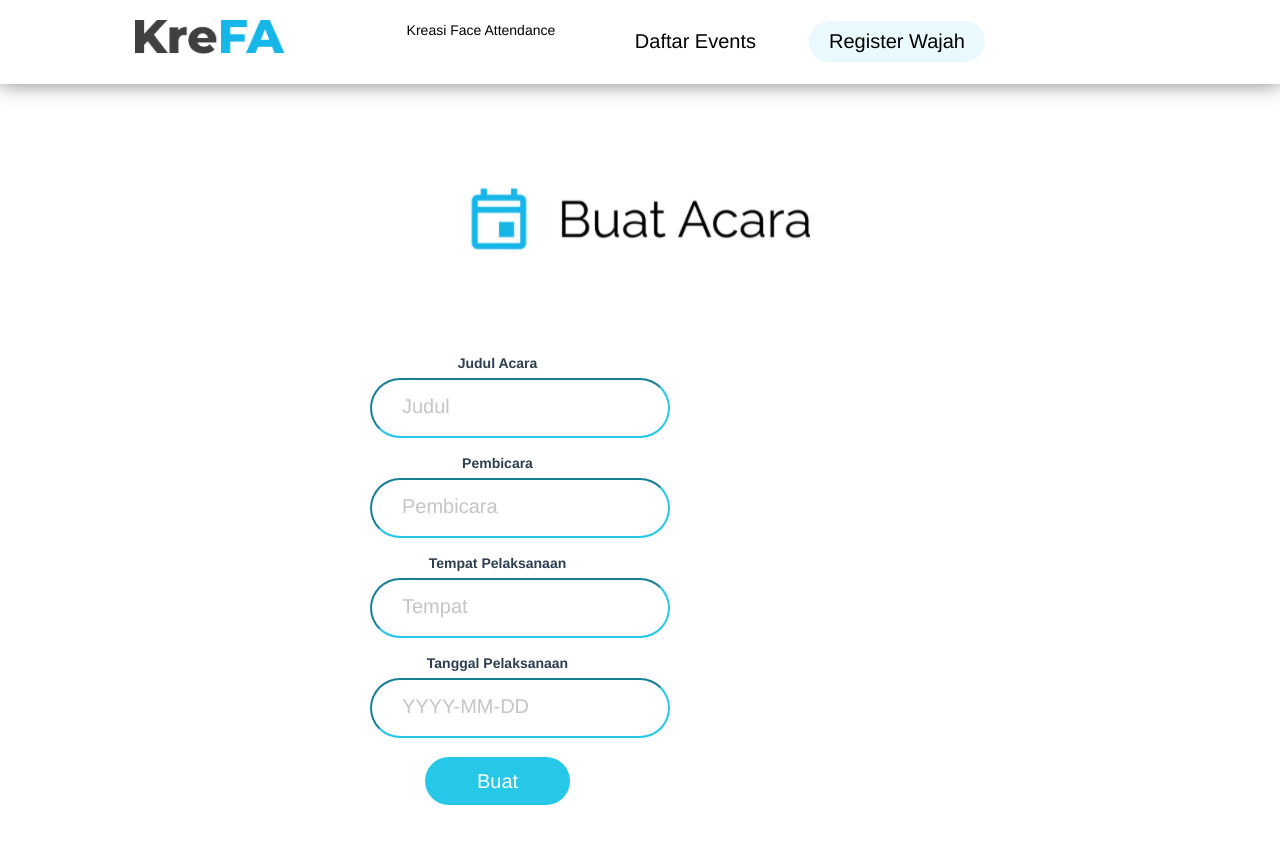
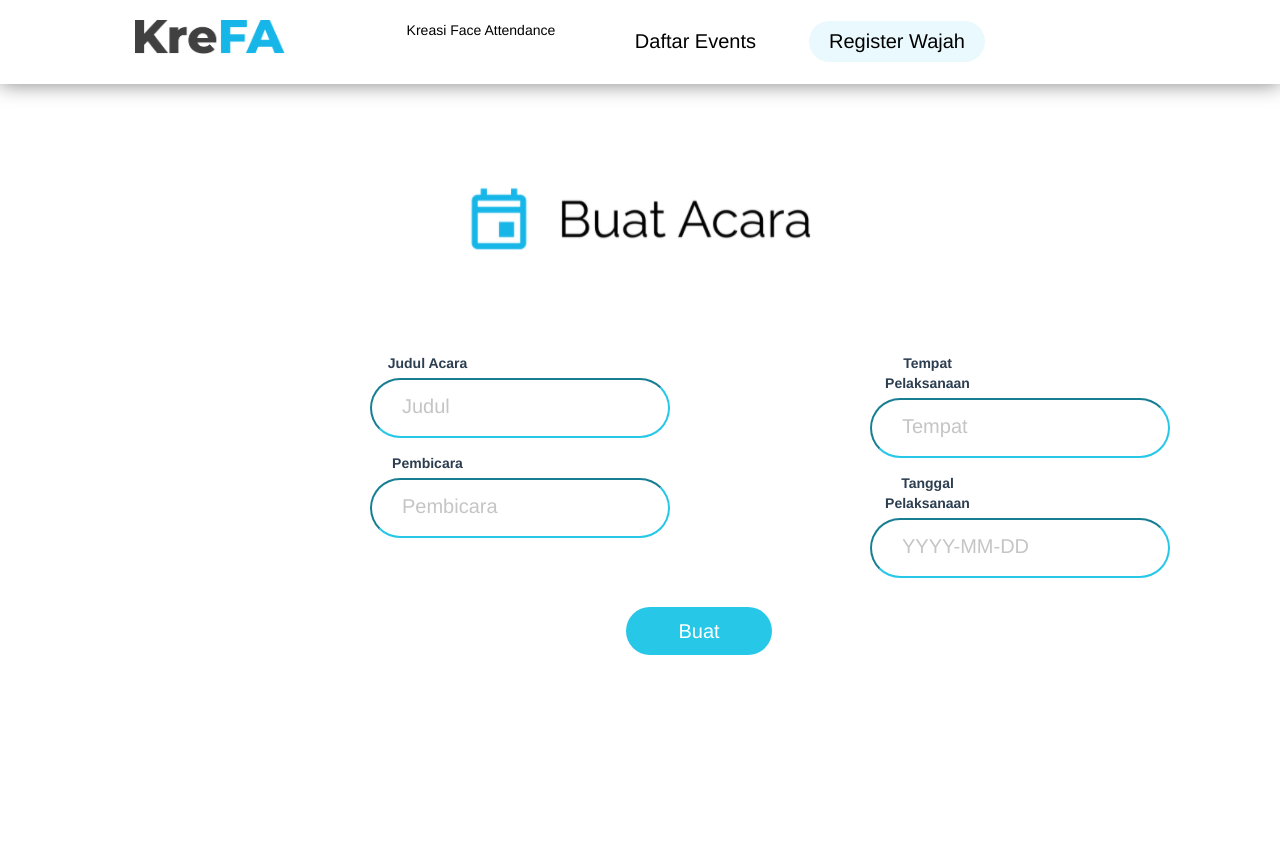
Before and after one commit to Velezer/krefaui-vue, a Vue app: page /events/new in a window 1280 px wide. Shown: the top 844 px of the page. Built offline with nearby package versions, Linux system fonts and the light colour scheme.

Commit message:
Perbaikan_Tampilan_Web

```diff
--- a/src/views/LoginAdmin.vue
+++ b/src/views/LoginAdmin.vue
@@ -33,7 +33,7 @@
         />
       </div>
     </form>
-    <button type="button3" class="btn2" v-on:click="getToken">Masuk</button>
+    <button type="button3" class="btn2" v-on:click="getToken" style="margin-left: -160px">Masuk</button>
     <button type="button4" class="btn3">Lupa Password</button>
   </div>
 
@@ -165,7 +165,7 @@ label input {
   text-decoration: none;
   display: inline-block;
   font-size: 20px;
-  margin: 4px 2px;
+
   cursor: pointer;
   border-radius: 30px;
 }
--- a/src/views/NewEvent.vue
+++ b/src/views/NewEvent.vue
@@ -2,8 +2,9 @@
   <div class="container text-center">
     <img src="@/assets/elements/Blue_Calendar.png" />
   </div>
-  <div class="col-sm-6">
+
     <form id="form-event">
+      <div class="col-sm-6">
       <div class="form-group">
         <label for="comment">Judul Acara</label>
         <input
@@ -24,7 +25,9 @@
         />
         <small class="error-message" v-if="errors.pembicara">{{ errors.pembicara }}</small>
       </div>
-      <div class="form-group">
+      </div>
+      <div class="col-sm-6">
+        <div class="form-group">
         <label for="comment">Tempat Pelaksanaan</label>
         <input
           type="text"
@@ -44,58 +47,15 @@
         />
         <p class="error-message" v-if="errors.tanggal">{{ errors.tanggal }}</p>
       </div>
-    <button type="button3" class="btn2" v-on:click.prevent="createEvent">Buat</button>
+      </div>
 
-      <!--
-      <div class="form-group">
-        <label for="comment">Deskripsi lengkap acara:</label>
-        <input type="text" placeholder="Gratis / Berbayar" />
-      </div>
-      <div class="form-group">
-        <label for="comment">Deskripsi lengkap acara:</label>
-        <input type="text" placeholder="cth. 1500 peserta" />
-      </div>
+
+    <button type="button3" class="btn2" v-on:click.prevent="createEvent" style="margin-left: 400px">Buat</button>
+
+
     </form>
-  </div>
-  <div class="col-sm-3">
-    <form>
-      <div class="form-group">
-        <label for="comment">Deskripsi lengkap acara:</label>
-        <input type="text" placeholder="Nama Penyelenggara" />
-      </div>
-      <div class="form-group">
-        <label for="comment">Deskripsi lengkap acara:</label>
-        <input type="text" placeholder="Online / Offline" />
-      </div>
-      <div class="form-group">
-        <label for="comment">Deskripsi lengkap acara:</label>
-        <input type="text" placeholder="Lokasi / Link Acara" />
-      </div>
-      <div class="form-group">
-        <label for="comment">Deskripsi lengkap acara:</label>
-        <input type="text" placeholder="*Max. 3 MB" />
-      </div>
-      <div class="form-group">
-        <label for="comment">Deskripsi lengkap acara:</label>
-        <input type="text" placeholder="*Max. 5 MB" />
-      </div>
-      <div class="form-group">
-        <label for="comment">Deskripsi lengkap acara:</label>
-        <input type="text" placeholder="*Max. 70 MB" />
-      </div> -->
-    </form>
-    <!-- </div>
-  <div class="comment">
-    <div class="form-group">
-      <label for="comment">Deskripsi lengkap acara:</label>
-      <textarea
-        class="form-control"
-        rows="10"
-        id="comment"
-        placeholder="Tulis penjelasan acara secara detail"
-      ></textarea>
-    </div> -->
-  </div>
+
+
 
   <div class="container text-center">
     <!-- <input type="checkbox" class="agreement" value="agreement" />
@@ -240,4 +200,5 @@ input.agreement {
   height: 30px;
   margin-right: 10px;
 }
+
 </style>
--- a/src/views/Register.vue
+++ b/src/views/Register.vue
@@ -9,7 +9,7 @@
     </div>
   </div>
 
-  <div class="col-sm-6">
+  <div class="col-sm-6" style="padding-left: 290px">
     <form>
       <div class="form-group">
         <input
--- a/src/views/RegisterUpdate.vue
+++ b/src/views/RegisterUpdate.vue
@@ -287,11 +287,14 @@ export default {
 </script>
 
 <style>
+form{
+  padding-right: 280px;
+}
 .container {
   padding-top: 100px;
 }
 .col-sm-6 img {
-  padding-left: 90px;
+  padding-left: 60px;
   padding-top: 100px;
 }
 .col-sm-5 {
```
